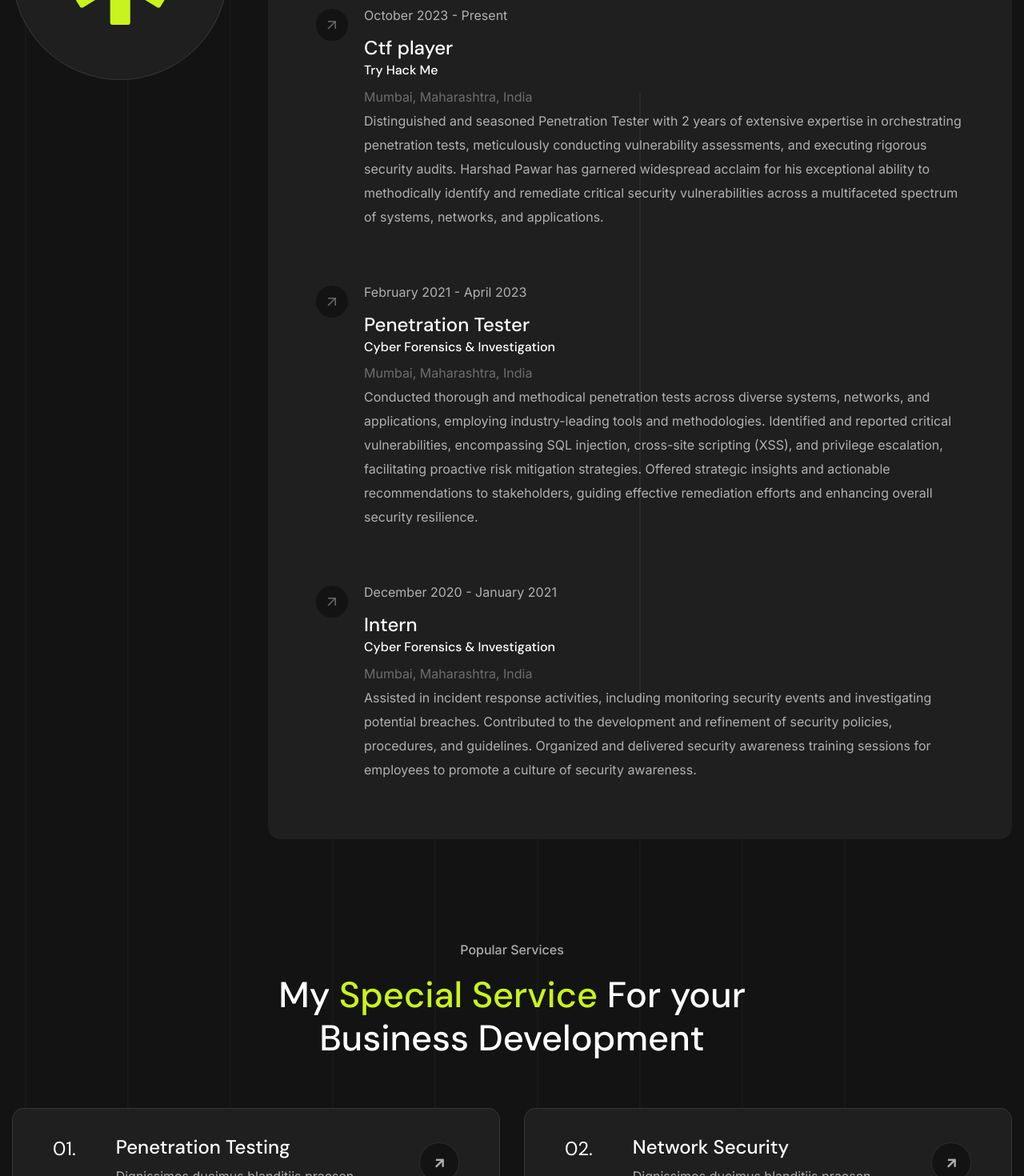
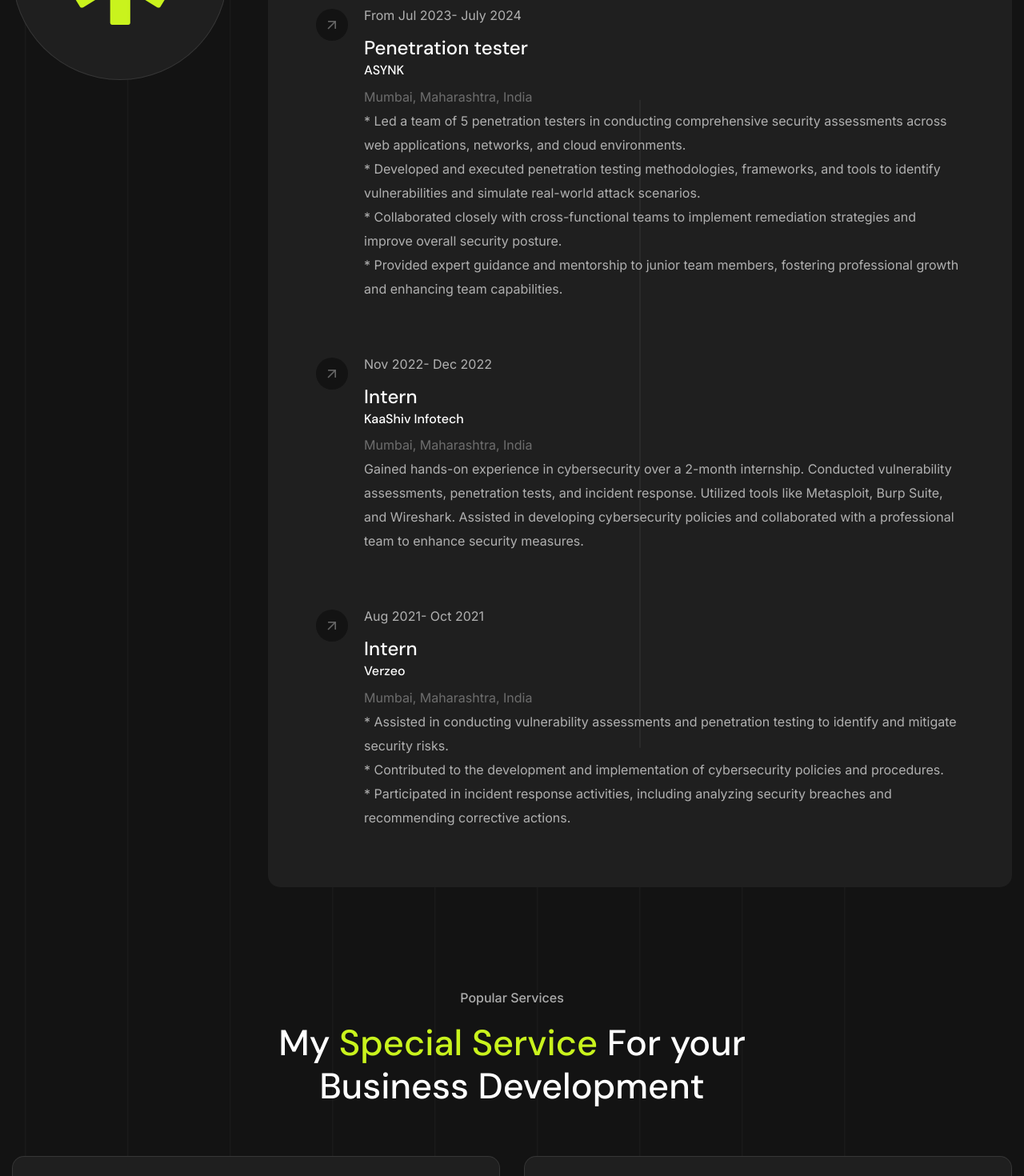
Before and after one commit to kajolchavan/cybersecurityportfolio, a Next.js app: page / in a window 1280 px wide. Shown: the part 2020-3490 px from the top of the page at 80% size. Built offline with nearby package versions, Linux system fonts and the light colour scheme.

Commit message:
experience changes

```diff
--- a/components/Resume.js
+++ b/components/Resume.js
@@ -29,11 +29,14 @@ const Resume = () => {
                       <i className="far fa-arrow-right" />
                     </div>
                     <div className="content">
-                      <span className="years">October 2023 - Present </span>
-                      <h4>Ctf player</h4>
-                      <h6>Try Hack Me</h6>
+                      <span className="years">From Jul 2023- July 2024 </span>
+                      <h4>Penetration tester</h4>
+                      <h6>ASYNK</h6>
                       <span className="company">Mumbai, Maharashtra, India</span>
-                      <p>Distinguished and seasoned Penetration Tester with 2 years of extensive expertise in orchestrating penetration tests, meticulously conducting vulnerability assessments, and executing rigorous security audits. Harshad Pawar has garnered widespread acclaim for his exceptional ability to methodically identify and remediate critical security vulnerabilities across a multifaceted spectrum of systems, networks, and applications.</p>
+                      <p>* Led a team of 5 penetration testers in conducting comprehensive security assessments across web applications, networks, and cloud environments. <br />
+* Developed and executed penetration testing methodologies, frameworks, and tools to identify vulnerabilities and simulate real-world attack scenarios.<br />
+* Collaborated closely with cross-functional teams to implement remediation strategies and improve overall security posture.<br />
+* Provided expert guidance and mentorship to junior team members, fostering professional growth and enhancing team capabilities.</p>
                     </div>
                   </div>
                 </div>
@@ -43,14 +46,13 @@ const Resume = () => {
                       <i className="far fa-arrow-right" />
                     </div>
                     <div className="content">
-                      <span className="years">February 2021 - April 2023</span>
-                      <h4>Penetration Tester</h4>
-                      <h6>Cyber Forensics & Investigation</h6>
+                      <span className="years">Nov 2022- Dec 2022</span>
+                      <h4>Intern</h4>
+                      <h6>KaaShiv Infotech</h6>
                       <span className="company">Mumbai, Maharashtra, India</span>
-                      <p>Conducted thorough and methodical penetration tests across diverse
-systems, networks, and applications, employing industry-leading tools and methodologies.
-Identified and reported critical vulnerabilities, encompassing SQL injection, cross-site scripting (XSS), and privilege escalation, facilitating proactive risk mitigation strategies.
-Offered strategic insights and actionable recommendations to stakeholders, guiding effective remediation efforts and enhancing overall security resilience.</p>
+                      <p>Gained hands-on experience in cybersecurity over a 2-month internship.
+Conducted vulnerability assessments, penetration tests, and incident response.
+Utilized tools like Metasploit, Burp Suite, and Wireshark. Assisted in developing cybersecurity policies and collaborated with a professional team to enhance security measures.</p>
                     </div>
                   </div>
                 </div>
@@ -60,14 +62,13 @@ Offered strategic insights and actionable recommendations to stakeholders, guidi
                       <i className="far fa-arrow-right" />
                     </div>
                     <div className="content">
-                      <span className="years">December 2020 - January 2021</span>
+                      <span className="years">Aug 2021- Oct 2021 </span>
                       <h4>Intern</h4>
-                      <h6>Cyber Forensics & Investigation</h6>
+                      <h6>Verzeo</h6>
                       <span className="company">Mumbai, Maharashtra, India</span>
-                      <p>Assisted in incident response activities, including monitoring security events and investigating potential breaches.
-Contributed to the development and refinement of security policies,
-procedures, and guidelines.
-Organized and delivered security awareness training sessions for employees to promote a culture of security awareness.</p>
+                      <p>* Assisted in conducting vulnerability assessments and penetration testing to identify and mitigate security risks. <br />
+* Contributed to the development and implementation of cybersecurity policies and procedures. <br />
+* Participated in incident response activities, including analyzing security breaches and recommending corrective actions.</p>
                     </div>
                   </div>
                 </div>
--- a/components/Services.js
+++ b/components/Services.js
@@ -68,13 +68,9 @@ const Services = ({ extraClass }) => {
                 </div>
                 <div className="content">
                   <h4>{service.title}</h4>
-                  <p>{service.text}</p>
+
                 </div>
-                <Link legacyBehavior href="/#">
-                  <a className="details-btn">
-                    <i className="fas fa-arrow-right" />
-                  </a>
-                </Link>
+
               </div>
             </div>
           ))}
```
